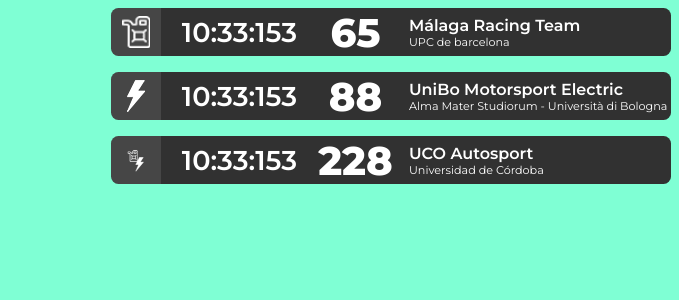
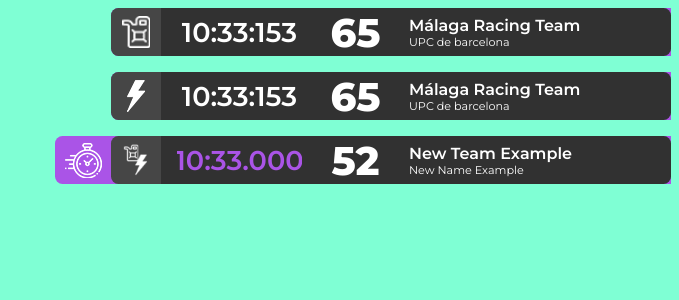
Before and after one commit to OBoladeras/formula-student-graphics, a Flask app: page /losmnHjnsytTgsbaH6hs8K9o/bestrun in a window 1280 px wide. Shown: the top 300 px of the page, without its empty margins (601-1280 px from the left). Run offline with Flask 3, Linux system fonts and the light colour scheme.

Commit message:
New Best Time update

```diff
--- a/static/bestRun/front.css
+++ b/static/bestRun/front.css
@@ -23,6 +23,25 @@
     background-color: #313131;
 }
 
+.item {
+    display: flex;
+    align-items: center;
+    background-color: var(--best-time);
+
+    border-radius: 7.5px 0 0 7.5px;
+}
+
+.time {
+    display: flex;
+    justify-content: center;
+    align-items: center;
+
+    background-color: var(--time);
+
+    transition: width 1s ease;
+    overflow: hidden;
+    white-space: nowrap;
+}
 
 .icon {
     height: 100%;
--- a/static/bestRun/front.js
+++ b/static/bestRun/front.js
@@ -1,22 +1,31 @@
+function newBest(type, data) {
+    item = document.getElementById(type);
 
-function newBestRun(type, time, name, diference) {
-    var card = document.getElementById(type);
+    item.children[0].style.width = '3.5rem';
 
-    var message = card.querySelector('p');
-    var timeElement = card.querySelector('h2');
-    var nameElement = card.querySelector('.name');
+    dataBlock = item.getElementsByClassName('run')[0];
 
-    message.style.color = "var(--fss)"
-    nameElement.innerHTML = name;
-    timeElement.innerHTML = time + `<span> ▼ ${diference}</span>`;
+    dataBlock.getElementsByClassName('time')[0].innerHTML = data.time;
+    dataBlock.getElementsByClassName('number')[0].innerHTML = data.number;
+    dataBlock.getElementsByClassName('uni')[0].innerHTML = data.uni;
+    dataBlock.getElementsByClassName('name')[0].innerHTML = data.teamname;
+
+    dataBlock.getElementsByClassName('time')[0].style.color = 'var(--best-time)';
 
     setTimeout(function () {
-        message.style.color = "transparent"
-        timeElement.innerHTML = time;
-    }, 10000);
+        item.children[0].style.width = '0px';
+        dataBlock.getElementsByClassName('time')[0].style.color = '#fff';
+    }, 5000);
 }
 
 
+data = {
+    'time': '10:33.000',
+    'number': '52',
+    'uni': 'New Name Example',
+    'teamname': 'New Team Example'
+};
+
 setTimeout(function () {
-    newBestRun('electric', '10:32:123', 'Jhon Doe', '-0.123');
-}, 10000);
+    newBest('hybrid', data);
+}, 5000);
--- a/static/style.css
+++ b/static/style.css
@@ -6,7 +6,7 @@
     --primary2: #D13B36;
     --primary3: #041E42;
 
-    --best-time: #8803E6;
+    --best-time: #aa54e7;
 
     --radius: 0.5rem;
 
--- a/templates/bestrun.html
+++ b/templates/bestrun.html
@@ -9,7 +9,8 @@
 </head>
 
 <body>
-
+    <div class="item" id="fuel">
+        <div class="time" style="width: 0px;"><img src="/static/icons/tiempo.png" alt=""></div>
         <div class="run">
             <div class="icon"><img src="/static/icons/fuel.png" alt=""></div>
             <p class="time">10:33:153</p>
@@ -19,27 +20,35 @@
                 <p class="uni">UPC de barcelona</p>
             </div>
         </div>
+    </div>
 
+    <div class="item" id="electric">
+        <div class="time" style="width: 0px;"><img src="/static/icons/tiempo.png" alt=""></div>
         <div class="run">
             <div class="icon"><img src="/static/icons/electric.png" alt=""></div>
             <p class="time">10:33:153</p>
-        <p class="number">88</p>
+            <p class="number">65</p>
             <div class="centered">
-            <p class="name">UniBo Motorsport Electric</p>
-            <p class="uni">Alma Mater Studiorum - Università di Bologna</p>
+                <p class="name">Málaga Racing Team</p>
+                <p class="uni">UPC de barcelona</p>
+            </div>
         </div>
     </div>
 
+    <div class="item" id="hybrid">
+        <div class="time" style="width: 0px;"><img src="/static/icons/tiempo.png" alt=""></div>
         <div class="run">
             <div class="icon"><img src="/static/icons/hybrid.png" alt=""></div>
             <p class="time">10:33:153</p>
-        <p class="number">228</p>
+            <p class="number">65</p>
             <div class="centered">
-            <p class="name">UCO Autosport</p>
-            <p class="uni">Universidad de Córdoba</p>
+                <p class="name">Málaga Racing Team</p>
+                <p class="uni">UPC de barcelona</p>
+            </div>
         </div>
     </div>
 
+    <script src="/static/bestRun/front.js"></script>
 </body>
 
 </html>
```
Also changed, not shown: static/icons/hybrid.png. Lines whose indentation alone changed are shown as unchanged.
